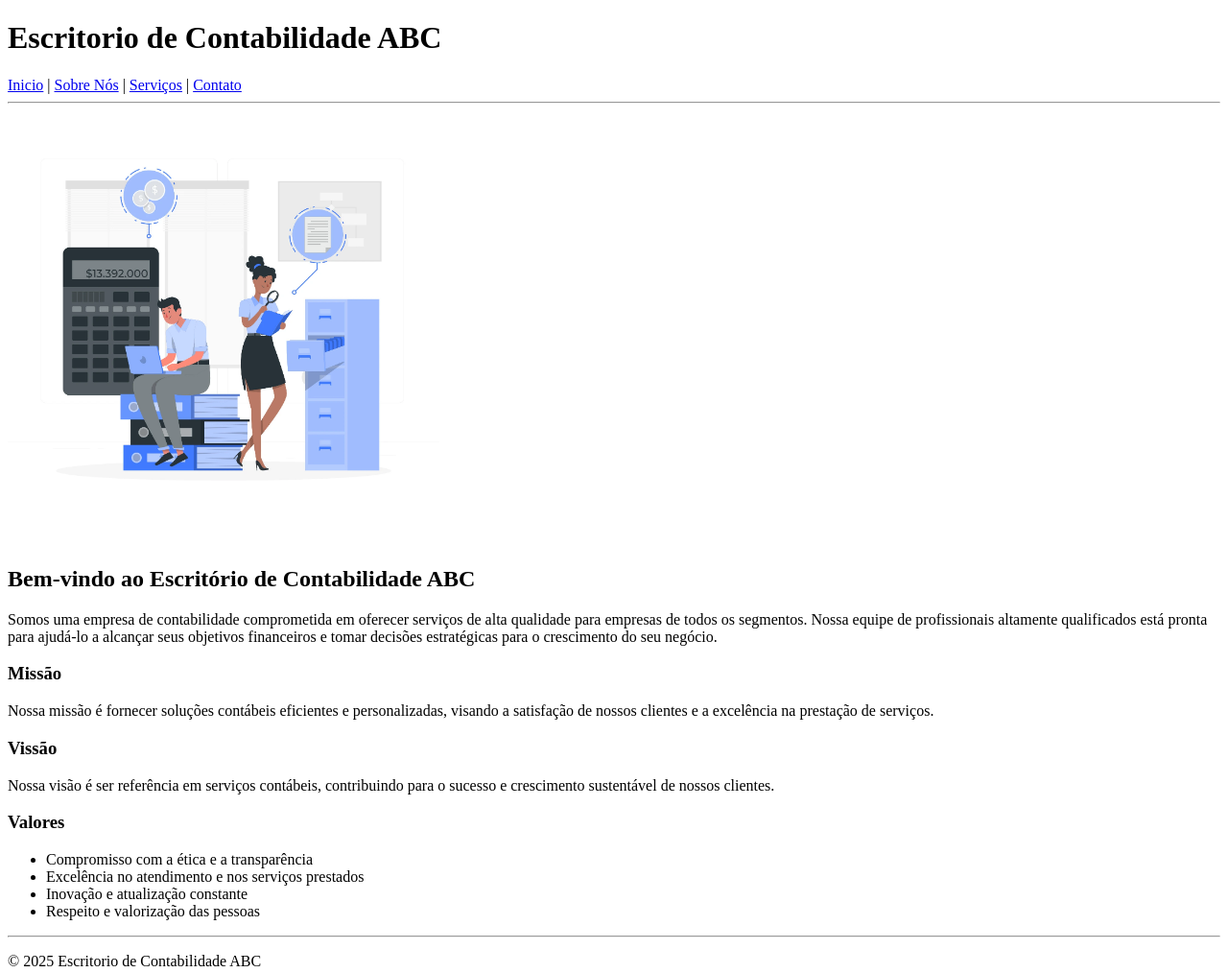
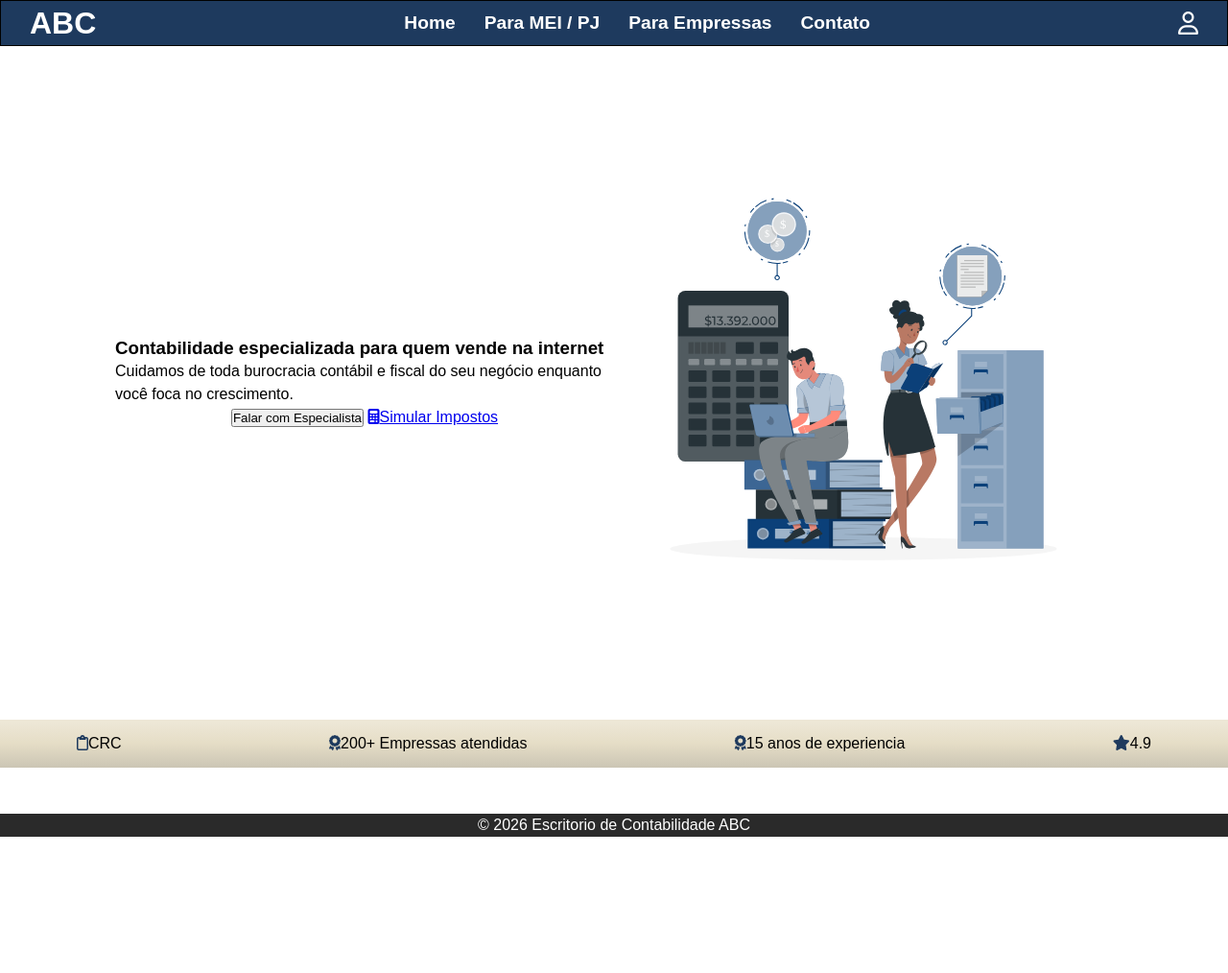
Before and after one commit to Matteus-Barbosa/ABC-contabilidade, a plain HTML site: page index.html in a window 1280 px wide. Shown: the whole page at 96% size. After the commit the page ends 872 px from the top, so only its background shows below. Drawn offline with Linux system fonts and the light colour scheme.

Commit message:
feat: section hero with badgets

```diff
--- a/index.html
+++ b/index.html
@@ -1,65 +1,66 @@
 <!DOCTYPE html>
-<html lang="en">
+<html lang="pt-br">
 
 <head>
     <meta charset="UTF-8">
     <meta name="viewport" content="width=device-width, initial-scale=1.0">
     <title>Contabilidade ABC</title>
+    <link rel="stylesheet" href="styles/style.css">
+    <script src="https://kit.fontawesome.com/12d6bbf35c.js" crossorigin="anonymous"></script>
 </head>
 
 <body>
     <header>
+        <h1>ABC</h1>
 
-        <h1>Escritorio de Contabilidade ABC</h1>
         <nav>
-            <a href="index.html">Inicio</a> |
-            <a href="sobre.html">Sobre Nós</a> |
-            <a href="servicos.html">Serviços</a> |
-            <a href="contato.html">Contato</a>
+            <ul>
+                <li><a href="#">Home</a></li>
+                <li><a href="#">Para MEI / PJ</a></li>
+                <li><a href="#">Para Empressas</a></li>
+                <li><a href="#">Contato</a></li>
+            </ul>
         </nav>
-        <hr>
+
+        <a href="#" id="user"><i class="fa-regular fa-user"></i></a>
     </header>
 
     <main>
 
-        <img src="imgs/5.webp" alt="Logo do Escritorio" width="450" height="450">
+        <section id="hero">
+            <article class="hero--cta">
 
-        <section class="bemVindo">
-            <h2>Bem-vindo ao Escritório de Contabilidade ABC</h2>
+                <div class="hero--cta--text">
+                    <h1>Contabilidade especializada para quem vende na internet</h1>
+                    <p>Cuidamos de toda burocracia contábil e fiscal do seu negócio enquanto você foca no crescimento.
+                    </p>
+                </div>
 
-            <p>Somos uma empresa de contabilidade comprometida em oferecer serviços de alta qualidade para empresas
-                de
-                todos os segmentos. Nossa equipe de profissionais altamente qualificados está pronta para ajudá-lo a
-                alcançar seus objetivos financeiros e tomar decisões estratégicas para o crescimento do seu negócio.
-            </p>
-        </section>
-        <section class="missao">
-            <h3>Missão</h3>
-            <p>Nossa missão é fornecer soluções contábeis eficientes e personalizadas, visando a satisfação de
-                nossos clientes e a excelência na prestação de serviços.</p>
-        </section>
+                <div class="hero-cta-btns">
+                    <button>Falar com Especialista</button>
+                    <a href="#"><i class="fa-solid fa-calculator"></i>Simular Impostos</a>
+                </div>
 
-        <section class="vissao">
-            <h3>Vissão</h3>
-            <p>Nossa visão é ser referência em serviços contábeis, contribuindo para o sucesso e crescimento
-                sustentável de nossos clientes.</p>
-        </section>
+            </article>
 
-        <section class="valores">
-            <h3>Valores</h3>
-            <ul>
-                <li>Compromisso com a ética e a transparência</li>
-                <li>Excelência no atendimento e nos serviços prestados</li>
-                <li>Inovação e atualização constante</li>
-                <li>Respeito e valorização das pessoas</li>
-            </ul>
+            <div class="img">
+                <img src="svgs/hero-vect.svg" alt="Data illustrations by Storyset">
+            </div>
+
+            <aside id="badgets">
+                    <ul class="badgets--icons">
+                        <li><i class="fa-regular fa-clipboard"></i>CRC</li>
+                        <li><i class="fa-solid fa-award"></i>200+ Empressas atendidas</li>
+                        <li><i class="fa-solid fa-award"></i>15 anos de experiencia</li>
+                        <li><i class="fa-solid fa-star"></i>4.9</li>
+                    </ul>
+            </asside>
         </section>
 
     </main>
 
-    <hr>
     <footer>
-        <p>© 2025 Escritorio de Contabilidade ABC</p>
+        © 2026 Escritorio de Contabilidade ABC
     </footer>
 </body>
 
--- /dev/null
+++ b/styles/style.css
@@ -0,0 +1,118 @@
+@charset "UTF-8";
+
+* {
+    margin: 0px;
+    padding: 0px;
+    box-sizing: border-box;
+}
+
+:root {
+    --destaque: #1E3A5E;
+    --font-color-white: white;
+    --footer-bg-color: #2A2A2A;
+    --bg-gradient: #F5FEFF, #BEC3C3 92%;
+    --badgets-gradient: #EDE7D6 7%, #E5DDC6 50%, #CBC5B4 100%;
+}
+
+html,
+body {
+    font-family: Arial, Helvetica, sans-serif;
+    line-height: 1.5em;
+    display: flex;
+    flex-direction: column;
+}
+
+header {
+    display: flex;
+    flex-flow: row nowrap;
+    justify-content: space-between;
+    align-items: center;
+    border: 1px solid black;
+    padding: 15px 30px;
+    color: var(--font-color-white);
+    background-color: var(--destaque);
+    height: 6vh;
+}
+
+header>h1 {
+    font-weight: bolder;
+}
+
+nav>ul {
+    display: flex;
+    gap: 30px;
+    list-style: none;
+}
+
+nav ul li a {
+    color: var(--font-color-white);
+    text-decoration: none;
+    font-weight: bold;
+    font-size: 1.2em;
+}
+
+a#user {
+    color: var(--font-color-white);
+    font-weight: bolder;
+    font-size: 1.5em;
+}
+
+main {
+    height: 100vh;
+}
+
+section#hero {
+    height: calc(100vh - 6vh);
+    display: grid;
+    grid-template-columns: 120px 1fr 1fr 120px;
+    grid-template-rows: 1fr 50px;
+}
+
+section#hero>article.hero--cta {
+    grid-column: 2;
+    display: flex;
+    flex-flow: column wrap;
+    justify-content: center;
+    align-items: center;
+
+
+}
+
+section#hero>div.img {
+    grid-column: 3;
+    display: flex;
+    justify-content: center;
+    align-items: center;
+}
+
+
+section#hero>aside#badgets {  /*ANALISAR*/
+    grid-column: 1 / -1;
+    grid-row: 2;
+    background-image: linear-gradient(to bottom, var(--badgets-gradient));
+    width: 100%;
+    display: flex;
+    align-items: center;
+    justify-content: center;
+    min-height: 50px;
+}
+
+aside#badgets>.badgets--icons {  /*ANALISAR*/
+    padding: 0 40px;
+    display: flex;
+    justify-content: space-between;
+    align-items: center;
+    width: 100%;
+    max-width: 1200px;
+    list-style: none;
+}
+
+.badgets--icons li>i {
+    color: var(--destaque);
+}
+
+footer {
+    text-align: center;
+    color: var(--font-color-white);
+    background-color: var(--footer-bg-color);
+}
```
Also changed, not shown: contato.html (deleted, +0 -74 lines), servicos.html (deleted, +0 -61 lines), sobre.html (deleted, +0 -60 lines), imgs/5.webp (deleted), svgs/hero-vect.svg (added).
